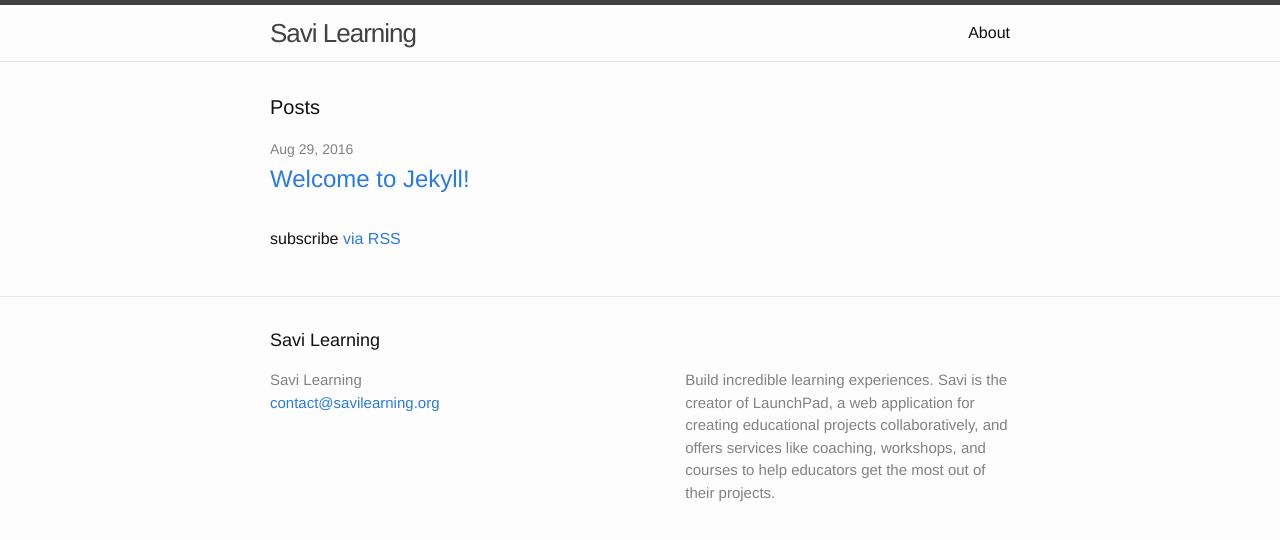
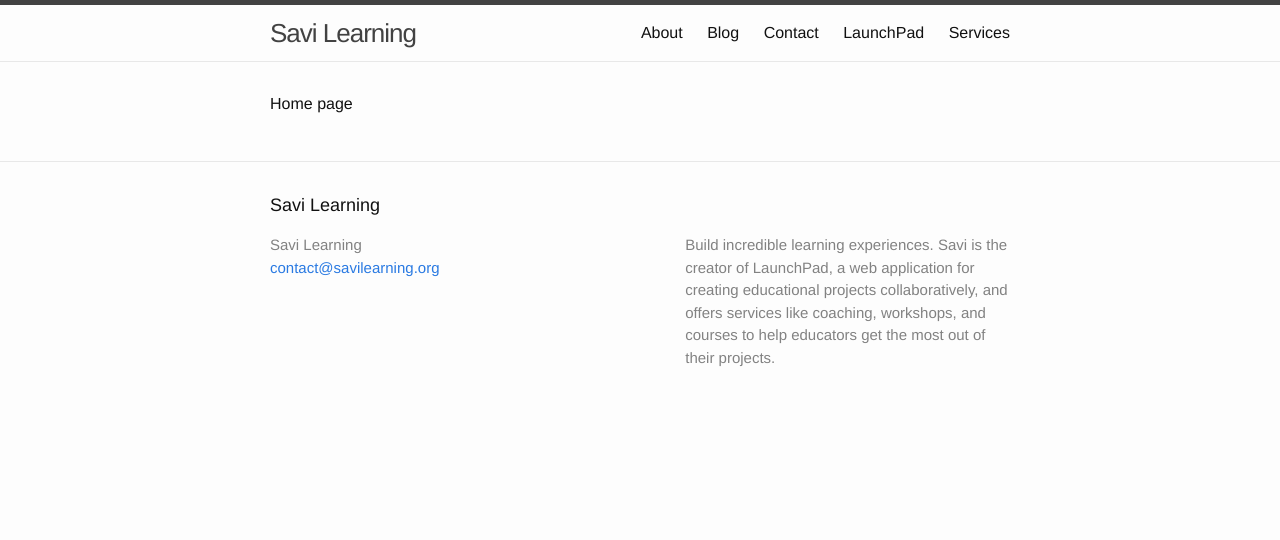
Before and after one commit to savilabs/savilabs.github.io, a Jekyll site: the page built from index.html, in a window 1280 px wide. Shown: the top 540 px of the page. Built offline with Jekyll 4.4.1, drawn with Linux system fonts in a browser that asks for light colours.

Commit message:
Add skeleton pages
This adds the pages that will be present in the site (without their
content yet) so that the various elements of the site can be built and
styled against.

```diff
--- /dev/null
+++ b/about.html
@@ -0,0 +1,4 @@
+---
+title: About
+layout: page
+---
--- /dev/null
+++ b/contact.html
@@ -0,0 +1,4 @@
+---
+title: Contact
+layout: page
+---
--- a/index.html
+++ b/index.html
@@ -2,22 +2,4 @@
 layout: default
 ---
 
-<div class="home">
-
-  <h1 class="page-heading">Posts</h1>
-
-  <ul class="post-list">
-    {% for post in site.posts %}
-      <li>
-        <span class="post-meta">{{ post.date | date: "%b %-d, %Y" }}</span>
-
-        <h2>
-          <a class="post-link" href="{{ post.url | prepend: site.baseurl }}">{{ post.title }}</a>
-        </h2>
-      </li>
-    {% endfor %}
-  </ul>
-
-  <p class="rss-subscribe">subscribe <a href="{{ "/feed.xml" | prepend: site.baseurl }}">via RSS</a></p>
-
-</div>
+<p>Home page</p>
--- /dev/null
+++ b/launchpad.html
@@ -0,0 +1,4 @@
+---
+title: LaunchPad
+layout: page
+---
--- /dev/null
+++ b/services.html
@@ -0,0 +1,4 @@
+---
+title: Services
+layout: page
+---
```
Also changed, not shown: about.md (deleted, +0 -15 lines), blog.html (added, +18 -0 lines).
